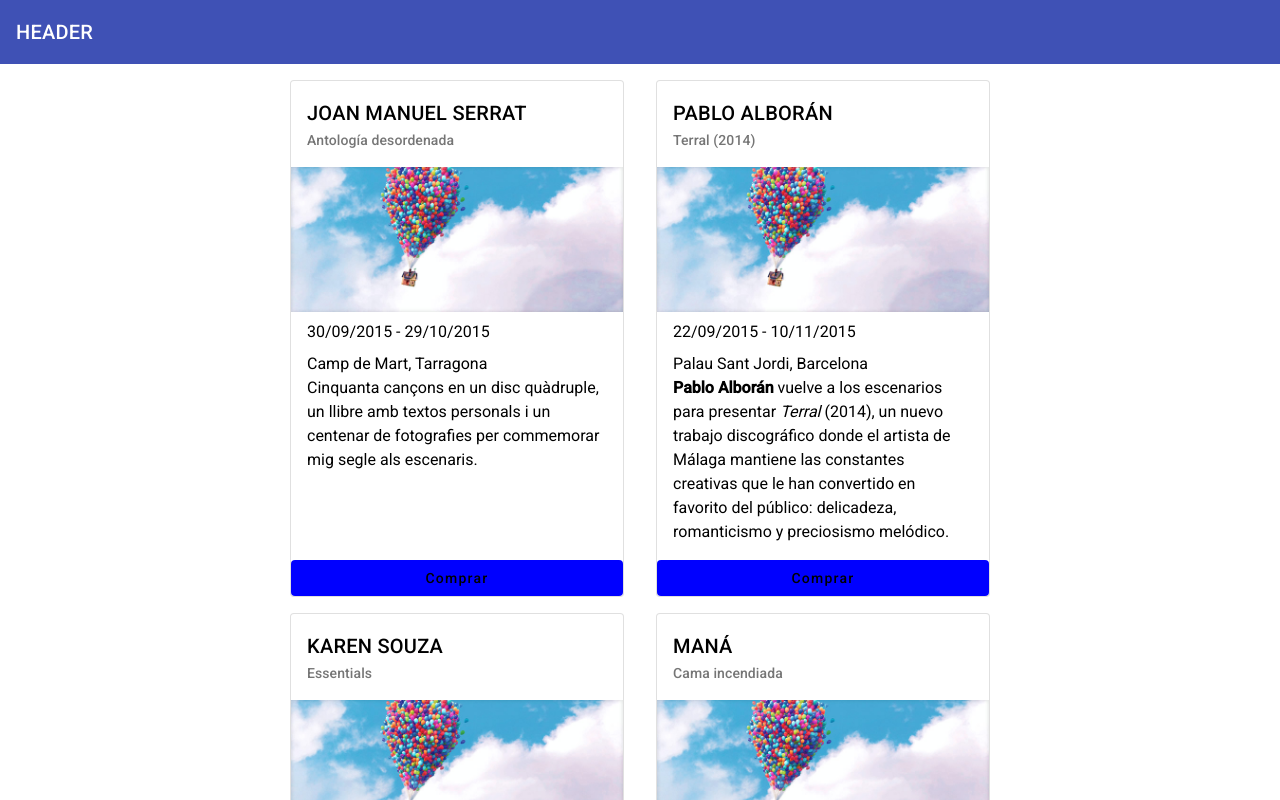
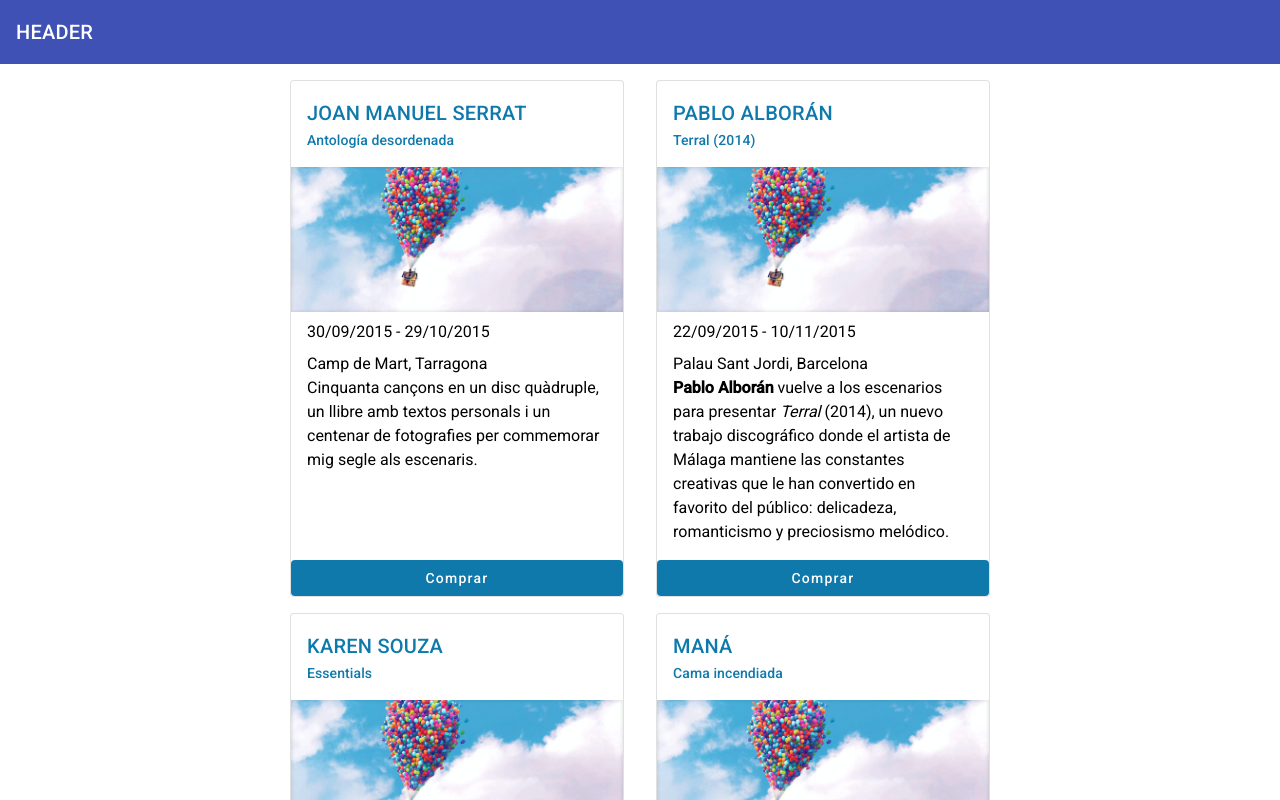
Before and after one commit to vic876vb/onebox-test, an Angular app: page /events in a window 1280 px wide. Shown: the top 800 px of the page. Built offline with nearby package versions, Linux system fonts and the light colour scheme; data requests are answered from the project's data file.

Commit message:
fix(event-item): style title and add router link to purchase button

```diff
--- a/src/app/components/event-item/event-item.component.html
+++ b/src/app/components/event-item/event-item.component.html
@@ -1,16 +1,18 @@
 <mat-card class="event-card" appearance="outlined">
   <mat-card-header class="event-card__header">
     <mat-card-title-group>
-      <mat-card-title>
+      <mat-card-title class="event-card__header-title">
         <a [routerLink]="['/events', event.id]" routerLinkActive="active">{{ event.title }}</a>
       </mat-card-title>
-      <mat-card-subtitle>
+      <mat-card-subtitle class="event-card__header-subtitle">
         <a [routerLink]="['/events', event.id]" routerLinkActive="active">{{ event.subtitle }}</a>
       </mat-card-subtitle>
     </mat-card-title-group>
   </mat-card-header>
   <mat-card-content class="event-card__content">
-    <img mat-card-image class="event-card__image" [src]="event.image" [alt]="event.title" />
+    <a [routerLink]="['/events', event.id]" routerLinkActive="active">
+      <img mat-card-image class="event-card__image" [src]="event.image" [alt]="event.title" />
+    </a>
     <p class="event-card__date">
       <span>{{ event.startDate | date: 'dd/MM/yyyy' }}</span>
       -
@@ -22,6 +24,6 @@
     }
   </mat-card-content>
   <mat-card-footer class="event-card__footer">
-    <button mat-flat-button type="button" class="event-card__button">Comprar</button>
+    <button mat-flat-button type="button" class="event-card__button" [routerLink]="['/events', event.id]">Comprar</button>
   </mat-card-footer>
 </mat-card>
--- a/src/app/components/event-item/event-item.component.scss
+++ b/src/app/components/event-item/event-item.component.scss
@@ -7,7 +7,14 @@
 .event-card {
   --card-padding-inline: 16px;
 
-  &__header, &__content, &__footer {
+  &__header-title,
+  &__header-subtitle {
+    color: $bright-blue;
+  }
+
+  &__header,
+  &__content,
+  &__footer {
     padding-inline: var(--card-padding-inline);
   }
 
@@ -33,12 +40,15 @@
     padding-block: 8px;
   }
 
-  &__content, &__footer {
+  &__content,
+  &__footer {
     margin-block-start: 1rem;
   }
 
   &__button {
-    --mdc-filled-button-container-color: blue;
+    --mdc-filled-button-container-color: #{$bright-blue};
+    --mdc-filled-button-label-text-color: #{$white};
+
     margin-inline: calc(-1 * var(--card-padding-inline));
     width: calc(100% + 2 * var(--card-padding-inline));
   }
--- a/src/styles/_variables.scss
+++ b/src/styles/_variables.scss
@@ -1,27 +1,10 @@
-$bright-blue: oklch(51.01% 0.274 263.83);
-$electric-violet: oklch(53.18% 0.28 296.97);
-$french-violet: oklch(47.66% 0.246 305.88);
-$vivid-pink: oklch(69.02% 0.277 332.77);
-$hot-red: oklch(61.42% 0.238 15.34);
-$orange-red: oklch(63.32% 0.24 31.68);
+$bright-blue: #0f79ac;
+$light-blue: #76c3e6;
 
 $gray-900: oklch(19.37% 0.006 300.98);
 $gray-700: oklch(36.98% 0.014 302.71);
 $gray-400: oklch(70.9% 0.015 304.04);
-
-$red-to-pink-to-purple-vertical-gradient: linear-gradient(
-  180deg,
-  $orange-red 0%,
-  $vivid-pink 50%,
-  $electric-violet 100%
-);
-
-$red-to-pink-to-purple-horizontal-gradient: linear-gradient(
-  90deg,
-  $orange-red 0%,
-  $vivid-pink 50%,
-  $electric-violet 100%
-);
+$white: #fff;
 
 $-portrait: '(orientation: portrait)';
 $-landscape: '(orientation: landscape)';
```
